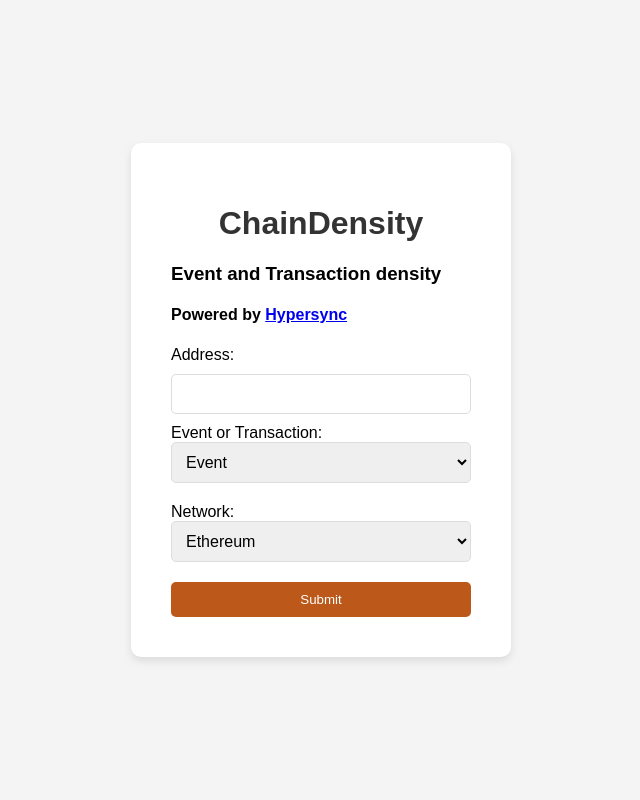
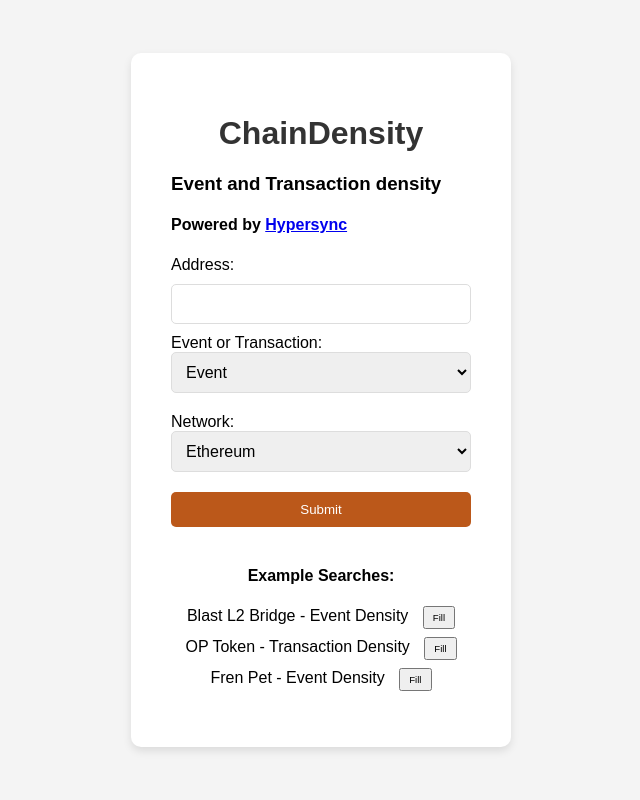
Before and after one commit to enviodev/chain-density, a Python web app: template templates/index.html in a window 1280 px wide. Shown: the whole page, without its empty margins (319-959 px from the left). Run offline with Jinja, Linux system fonts and the light colour scheme; the template is opened without the code that fills it, so the values that code supplies are empty.

Commit message:
add examples

```diff
--- a/templates/index.html
+++ b/templates/index.html
@@ -71,6 +71,38 @@
         0% { transform: rotate(0deg); }
         100% { transform: rotate(360deg); }
       }
+
+      .example-searches {
+        margin-top: 40px;
+        text-align: center;
+      }
+
+      .example-searches ul {
+        list-style: none;
+        padding: 0;
+      }
+
+      .example-searches li {
+        margin-bottom: 8px;
+      }
+
+      .example-searches button {
+        margin-left: 10px;
+        padding: 4px 8px;
+        font-size: 0.6em;
+      }
+
+      .footer {
+        text-align: center;
+        margin-top: 30px;
+        margin-bottom: 1px;
+        font-size: 0.6em;
+      }
+
+      .footer .heart {
+        color: #d29656;
+      }
+
     </style>
   </head>
   <!-- Google tag (gtag.js) -->
@@ -126,7 +158,33 @@
         <input type="submit" value="Submit" />
       </form>
       <div class="loader" id="loader"></div>
+      <div class="example-searches">
+        <h4>Example Searches:</h4>
+        <ul>
+          <li>
+            <span>Blast L2 Bridge - Event Density</span>
+            <button onclick="prefillForm('0x5F6AE08B8AeB7078cf2F96AFb089D7c9f51DA47d', 'event', 'eth')">Fill</button>
+          </li>
+          <li>
+            <span>OP Token - Transaction Density</span>
+            <button onclick="prefillForm('0x4200000000000000000000000000000000000042', 'transaction', 'optimism')">Fill</button>
+          </li>
+          <li>
+            <span>Fren Pet - Event Density</span>
+            <button onclick="prefillForm('0x0e22B5f3E11944578b37ED04F5312Dfc246f443C', 'event', 'base')">Fill</button>
+          </li>
+        </ul>
+      </div>
+      <!-- <div class="footer">
+        <p>Made with <span class="heart">❤️</span> by envio</p>
+        <p><a href="https://discord.gg/zNZYBNtbZV" target="_blank">Have ideas? Let's Chat</a></p>
+      </div> -->
       <script>
+          function prefillForm(address, type, network) {
+            document.getElementById('address').value = address;
+            document.getElementById('type').value = type;
+            document.getElementById('network').value = network;
+          }
         document.querySelector('form').onsubmit = function() {
           document.getElementById('loader').style.display = 'block';
         };
```
